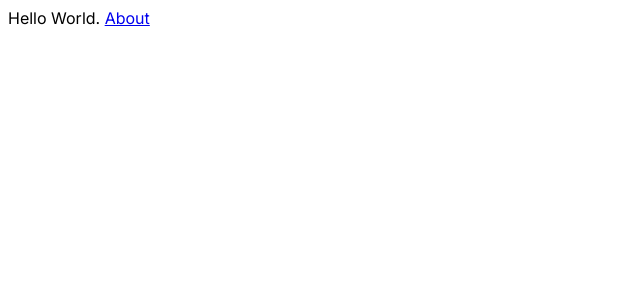
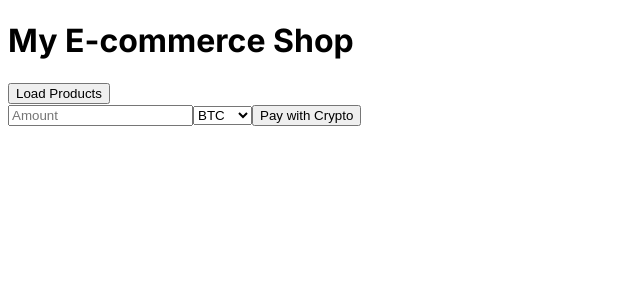
Before and after one commit to ltxstudio/nextjs-github-pages, a Next.js app: page /nextjs-github-pages/ in a window 1280 px wide. Shown: the top 300 px of the page, without its empty margins (0-640 px from the left). Built offline with nearby package versions, Linux system fonts and the light colour scheme.

Commit message:
Update page.tsx

```diff
--- a/app/page.tsx
+++ b/app/page.tsx
@@ -1,9 +1,57 @@
-import Link from "next/link";
+import { useState } from 'react';
+import axios from 'axios';
+import Link from 'next/link';
 
-export default function Home() {
+const Home = () => {
+  const [products, setProducts] = useState([]);
+  const [amount, setAmount] = useState('');
+  const [currency, setCurrency] = useState('BTC');
+
+  const fetchProducts = async () => {
+    const response = await axios.get('/api/products');
+    setProducts(response.data);
+  };
+
+  const createPayment = async () => {
+    const response = await axios.post('/api/payment', { amount, currency });
+    console.log(response.data);
+  };
+
   return (
-    <div>
-      Hello World. <Link href="/about">About</Link>
+    <div className="container mx-auto">
+      <h1 className="text-4xl font-bold mb-4">My E-commerce Shop</h1>
+      <button onClick={fetchProducts} className="bg-blue-500 text-white px-4 py-2 rounded">
+        Load Products
+      </button>
+      <div className="mt-4">
+        {products.map((product) => (
+          <div key={product.id} className="mb-2">
+            <Link href={`/products/${product.id}`}>
+              <a className="text-blue-500">{product.name}</a>
+            </Link> - ${product.price}
+          </div>
+        ))}
+      </div>
+      <div className="mt-8">
+        <input
+          type="text"
+          value={amount}
+          onChange={(e) => setAmount(e.target.value)}
+          placeholder="Amount"
+          className="border px-4 py-2"
+        />
+        <select value={currency} onChange={(e) => setCurrency(e.target.value)} className="border px-4 py-2 ml-2">
+          <option value="BTC">BTC</option>
+          <option value="USDT">USDT</option>
+          <option value="LTC">LTC</option>
+          <option value="TRX">TRX</option>
+        </select>
+        <button onClick={createPayment} className="bg-green-500 text-white px-4 py-2 rounded ml-2">
+          Pay with Crypto
+        </button>
+      </div>
     </div>
   );
-}
+};
+
+export default Home;
```
